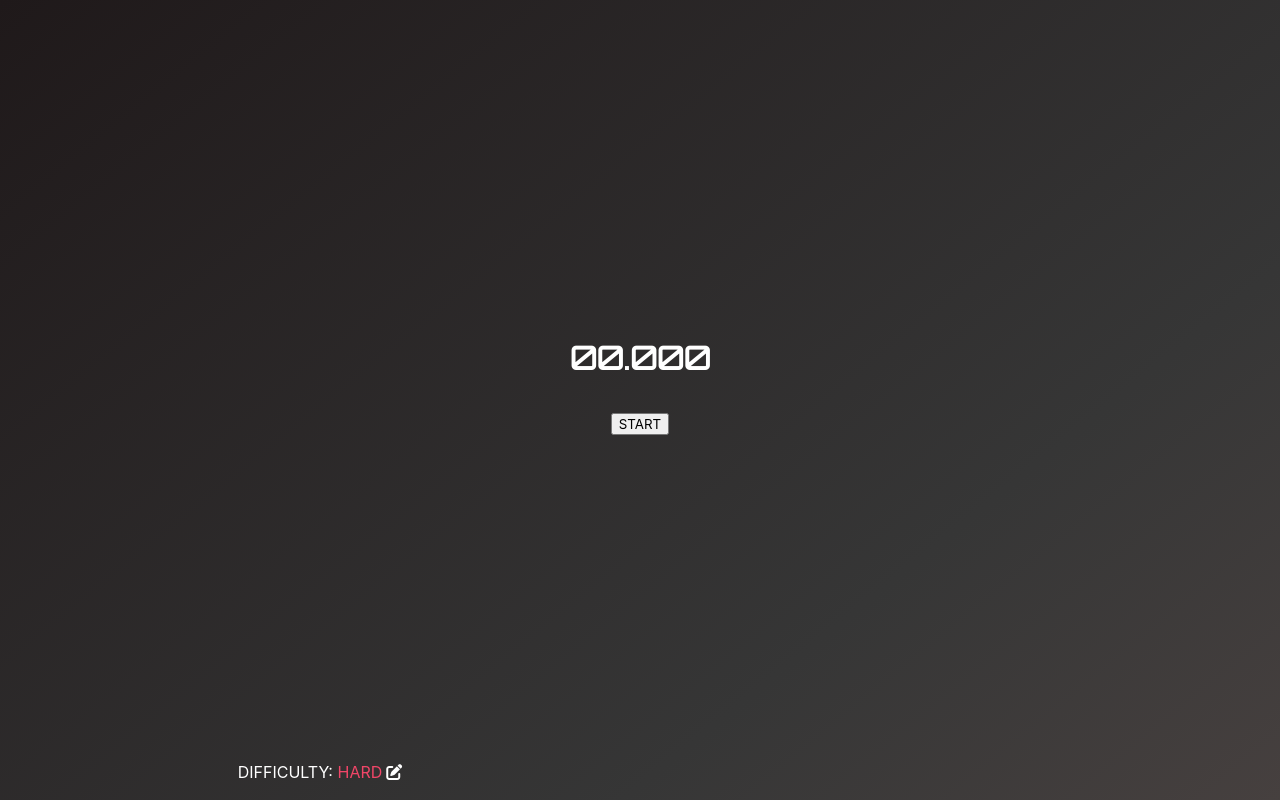
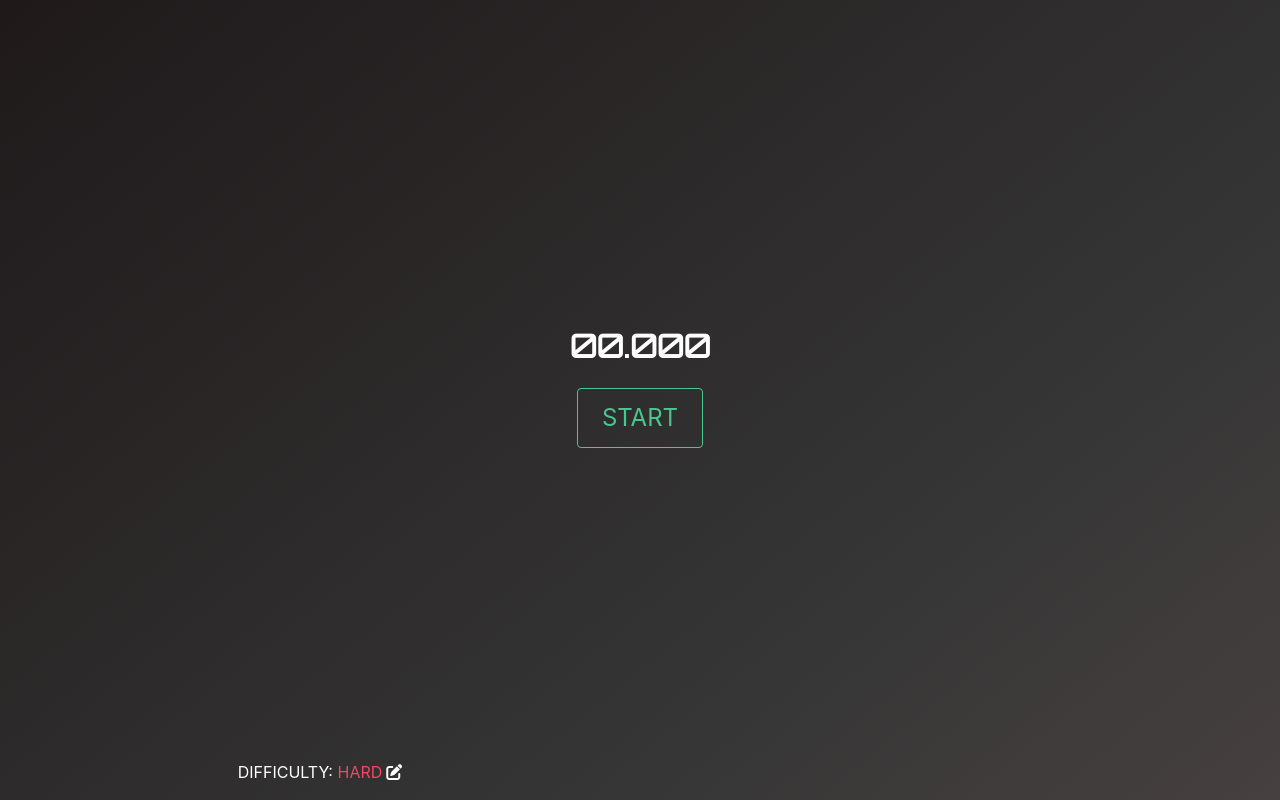
Before and after one commit to markussanders/stop, a React (Create React App) app: page / in a window 1280 px wide. Built offline with nearby package versions, Linux system fonts and the light colour scheme.

Commit message:
added button colors

```diff
--- a/src/components/BlindTimer.js
+++ b/src/components/BlindTimer.js
@@ -69,6 +69,19 @@ export default class BlindTimer extends Component {
         this.props.handleScore(time);
     }
 
+    buttonColor = () => {
+        switch (this.state.action) {
+            case 'START':
+                return 'is-success';
+            case 'STOP':
+                return 'is-danger';
+            case 'RESET':
+                return 'is-warning';
+            default:
+                return 'is-dark';
+        }
+    }
+
     render() {
         return (
         <div className="hero-body">
@@ -76,7 +89,19 @@ export default class BlindTimer extends Component {
             <div className="container has-text-centered">
                 <div className="title is-centered">
                     <h2 className="title timer">{this.state.running ? "??:???" : this.state.time}</h2>
-                    <button tabIndex={-1} onClick={() => this.handleClick()} onKeyDown={event => this.handleKeyDown(event)}>{this.state.action}</button>
+                    <button
+                    className={`button is-large is-outlined ${this.buttonColor()}`}
+                    tabIndex = {
+                        -1
+                    }
+                    onClick = {
+                        () => this.handleClick()
+                    }
+                    onKeyDown = {
+                        event => this.handleKeyDown(event)
+                    } > {
+                        this.state.action
+                    } </button>
                 </div>
             </div>
           </div>
```
